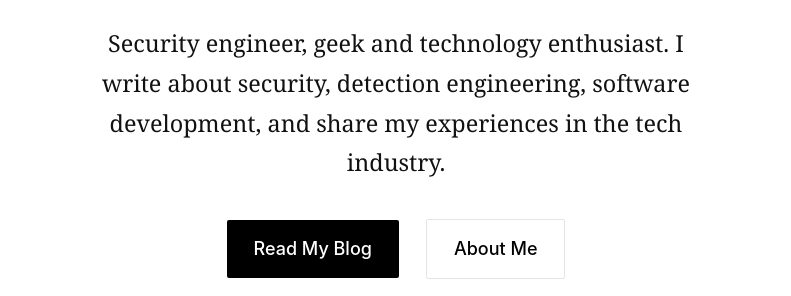
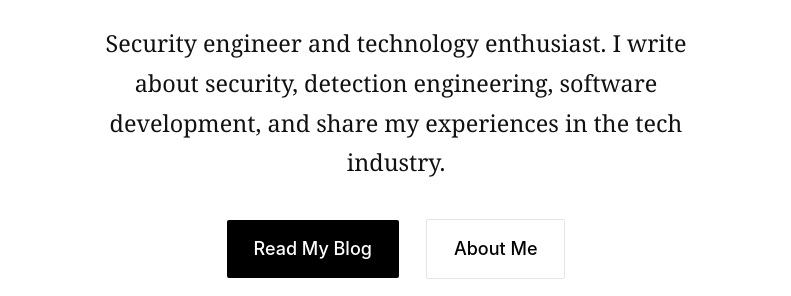
Before and after one commit to V1ctorLima/vlima.in, a Gatsby site: page / in a window 1280 px wide. Shown: the part 504-800 px from the top of the page, without its empty margins (244-1035 px from the left). Built offline with nearby package versions, Linux system fonts and the light colour scheme; Gatsby itself is replaced by a stand-in of ours; some packages are replaced by stand-ins of ours.

Commit message:
adjusting look and feel

```diff
--- a/src/pages/index.js
+++ b/src/pages/index.js
@@ -48,7 +48,7 @@ const IndexPage = ({ data, location }) => {
             textAlign: "center",
             margin: "0 auto 2rem auto"
           }}>
-            Security engineer, geek and technology enthusiast. I write about security,
+            Security engineer and technology enthusiast. I write about security,
             detection engineering, software development, and share my experiences in the tech industry.
           </p>
           <div className="hero-buttons" style={{ textAlign: "center" }}>
```
Also changed, not shown: 2 other files.
